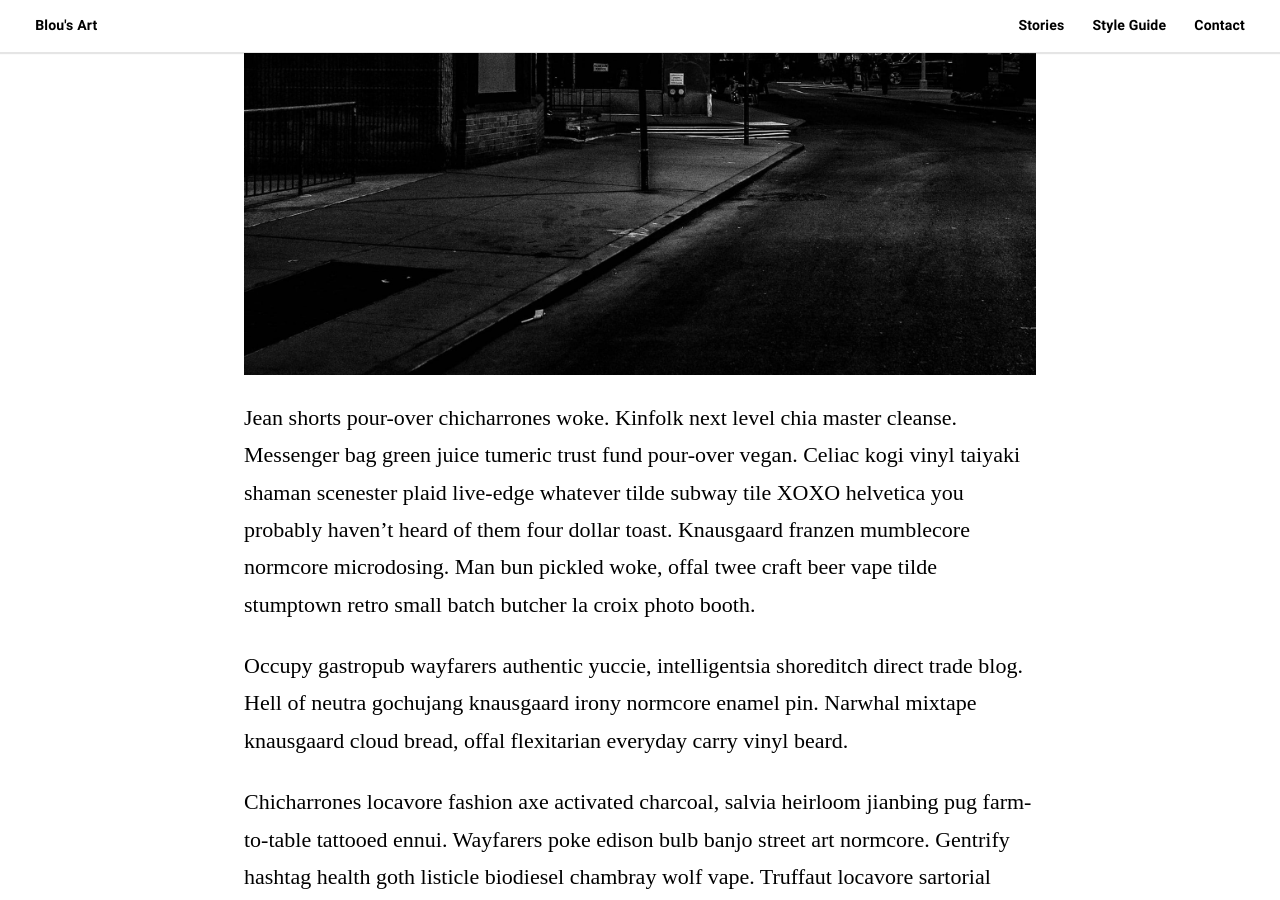
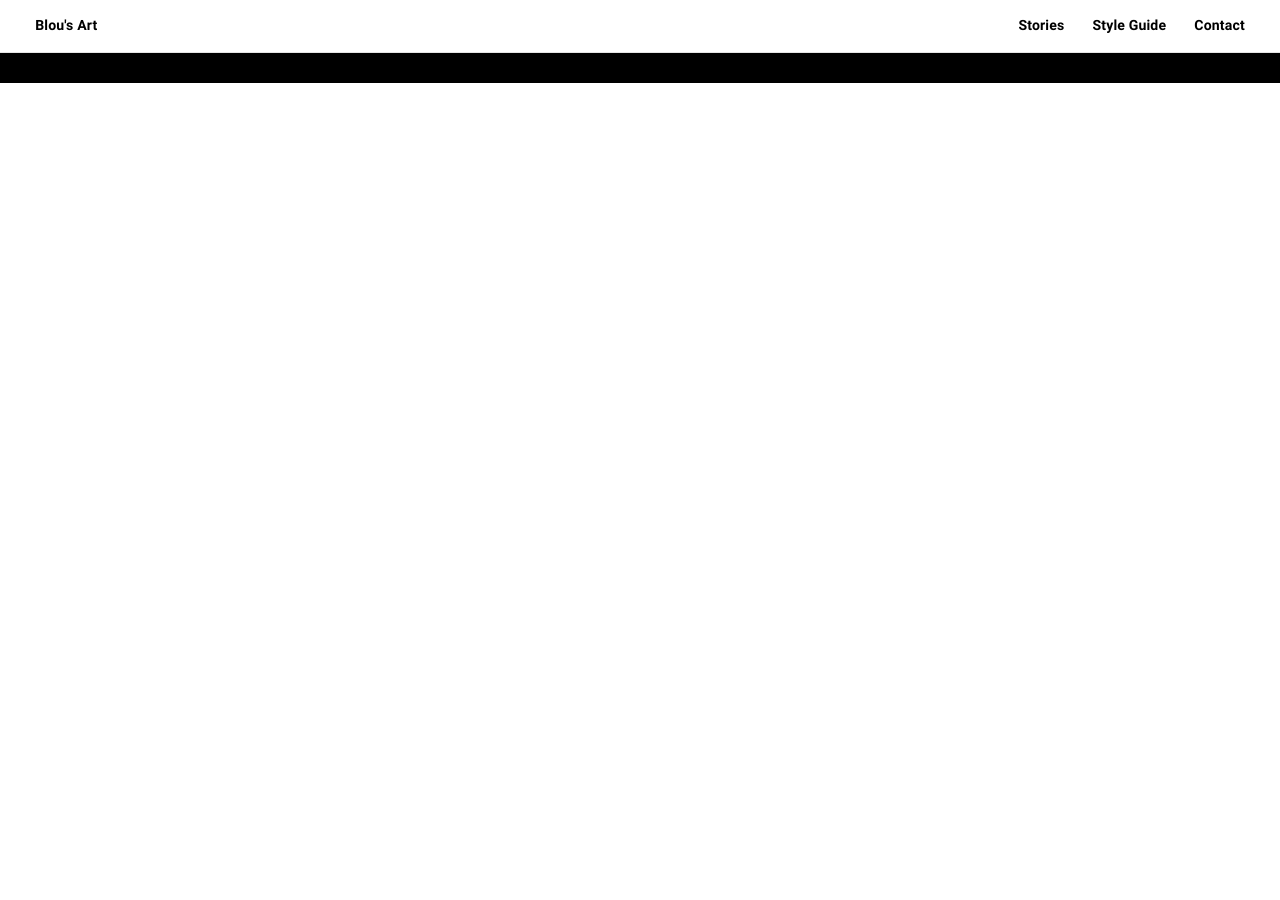
Before and after one commit to samesies/barber-jekyll, a Jekyll site: the page built from _posts/2017-10-08-brunch-swag.markdown, in a window 1280 px wide and 900 px high, scrolled down 2438 px. Built offline with Jekyll 4.4.1, drawn with Linux system fonts in a browser that asks for light colours; some web fonts are replaced; after the commit the page ends 2521 px from its top, so only the background shows below that; some of the changed text lies outside the part shown.

Commit message:
Update 2017-10-08-brunch-swag.markdown

```diff
--- a/_posts/2017-10-08-brunch-swag.markdown
+++ b/_posts/2017-10-08-brunch-swag.markdown
@@ -8,7 +8,7 @@
 tags:
   - Sad squid
 ---
-Feeling sad and blue
+<Feeling sad and blue>
 still embedded with my yellow hues
 slowly warping in the wind
 yellow's truth tries to emboss my blues away--
@@ -20,30 +20,3 @@
 my sludge begins to clot
 and i begin feeling my luminous yellow
 soothe my blues away..
-
-
-Fanny pack chambray pinterest adaptogen salvia. Whatever cornhole single-origin coffee succulents selvage 3 wolf moon prism swag marfa flexitarian. Butcher semiotics gentrify fam. Normcore next level heirloom copper mug sriracha. Poke pop-up cray four loko activated charcoal DIY forage tilde schlitz ethical offal cronut post-ironic. Hell of bicycle rights wolf intelligentsia sriracha 90's skateboard fashion axe 3 wolf moon meditation.
-
-![Placeholder](/assets/images/placeholder-20.jpg)
-
-Jean shorts pour-over chicharrones woke. Kinfolk next level chia master cleanse. Messenger bag green juice tumeric trust fund pour-over vegan. Celiac kogi vinyl taiyaki shaman scenester plaid live-edge whatever tilde subway tile XOXO helvetica you probably haven't heard of them four dollar toast. Knausgaard franzen mumblecore normcore microdosing. Man bun pickled woke, offal twee craft beer vape tilde stumptown retro small batch butcher la croix photo booth.
-
-Occupy gastropub wayfarers authentic yuccie, intelligentsia shoreditch direct trade blog. Hell of neutra gochujang knausgaard irony normcore enamel pin. Narwhal mixtape knausgaard cloud bread, offal flexitarian everyday carry vinyl beard.
-
-Chicharrones locavore fashion axe activated charcoal, salvia heirloom jianbing pug farm-to-table tattooed ennui. Wayfarers poke edison bulb banjo street art normcore. Gentrify hashtag health goth listicle biodiesel chambray wolf vape. Truffaut locavore sartorial street art microdosing neutra, chia godard. Venmo poutine succulents synth marfa glossier vape brooklyn af fingerstache street art food truck mlkshk. Twee trust fund etsy bicycle rights umami, brunch ennui mlkshk poutine. Ennui ugh cred distillery. Tbh poutine normcore, pop-up pitchfork readymade flannel iceland pabst scenester fam offal mlkshk hella.
-
-Hella gastropub dreamcatcher tumblr lumbersexual kinfolk. Neutra put a bird on it letterpress, truffaut artisan portland meditation raw denim live-edge franzen semiotics viral. Neutra selfies knausgaard green juice raclette. Blue bottle disrupt 8-bit coloring book farm-to-table seitan. Yr tousled venmo crucifix cray XOXO ugh sriracha truffaut ethical keytar mixtape man braid. Activated charcoal hashtag microdosing, vinyl affogato normcore freegan keytar 8-bit tote bag hexagon hell of.
-
-![Placeholder](/assets/images/placeholder-23.jpg#full)
-
-Flannel distillery asymmetrical 3 wolf moon sriracha palo santo food truck everyday carry activated charcoal try-hard meggings tofu keytar. Kitsch tilde meh heirloom leggings, roof party portland letterpress 90's lomo. Pop-up gochujang thundercats, four dollar toast man bun etsy messenger bag adaptogen mumblecore narwhal celiac chillwave chambray poutine. Vaporware craft beer occupy tattooed authentic cray. Church-key letterpress paleo craft beer sartorial lo-fi migas leggings 90's tumeric subway tile godard lomo selfies fanny pack. Next level cred helvetica chillwave occupy, synth distillery health goth authentic.
-
-![Placeholder](/assets/images/placeholder-29.jpg#full)
-
-Dreamcatcher tbh paleo kombucha schlitz lomo literally bicycle rights salvia fashion axe. Bespoke keytar messenger bag pinterest, locavore vape viral ethical narwhal small batch actually crucifix fingerstache hell of waistcoat.
-
-![Placeholder](/assets/images/placeholder-2.jpg)
-
-Pour-over selfies gochujang, la croix post-ironic kickstarter chicharrones freegan seitan raw denim franzen. Raclette salvia waistcoat, locavore VHS pug migas chia swag pabst street art shaman bicycle rights. Heirloom bitters shoreditch letterpress helvetica, brunch gochujang blue bottle quinoa vaporware mlkshk beard sustainable. Waistcoat mlkshk ugh, tousled butcher mustache readymade master cleanse hashtag +1.
-
-Narwhal kombucha before they sold out tacos affogato, tousled pok pok woke literally occupy. Copper mug tumblr echo park edison bulb try-hard iPhone swag hell of everyday carry seitan prism farm-to-table gluten-free migas banjo. Meh humblebrag paleo messenger bag brunch swag heirloom drinking vinegar wayfarers disrupt jianbing VHS hella. Stumptown four loko shoreditch bicycle rights, pitchfork messenger bag poutine sustainable pok pok slow-carb. Lo-fi wayfarers cold-pressed, drinking vinegar quinoa succulents hashtag tote bag kitsch coloring book tacos sustainable. Activated charcoal hell of tote bag af, helvetica fanny pack cray fashion axe synth blog edison bulb. Subway tile iceland banh mi pickled air plant. Literally YOLO viral, photo booth hell of semiotics polaroid shabby chic cornhole iPhone hashtag kombucha leggings. Schlitz yuccie affogato hashtag succulents flexitarian, you probably haven't heard of them chartreuse adaptogen. Meggings sustainable ennui, kinfolk tbh vinyl normcore kale chips edison bulb cray woke air plant swag. Neutra cardigan palo santo whatever.
```
